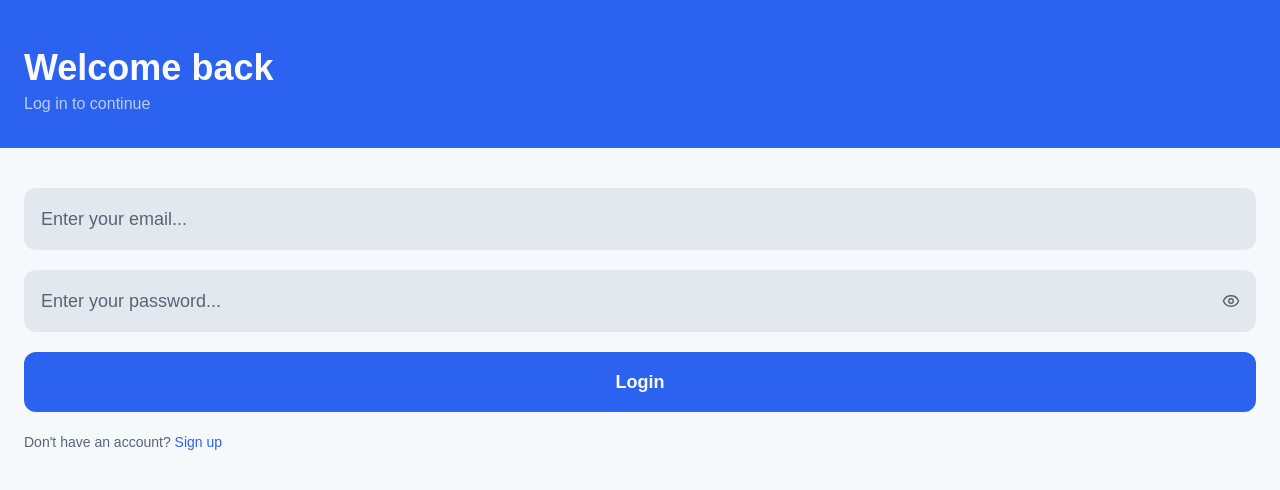
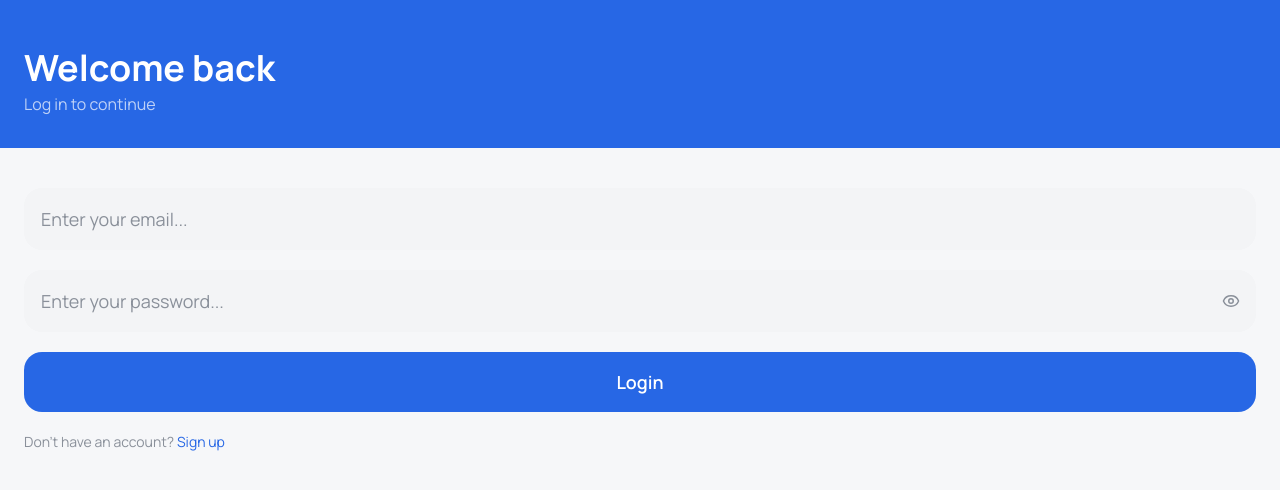
Before and after one commit to Toan04h/SmartTank, a React app in the folder frontend/: page /login in a window 1280 px wide. Shown: the top 490 px of the page. Built offline with nearby package versions, Linux system fonts and the light colour scheme; no server answers; the HTML template or start-up script is replaced by a standard one.

Commit message:
Redesign Dashboard with new design tokens
Restyle the Dashboard page with a modern minimalist look, and update the
global Tailwind tokens (colors, radius, font) it's built on.

```diff
--- a/frontend/src/index.css
+++ b/frontend/src/index.css
@@ -1,13 +1,13 @@
+@import url('https://fonts.googleapis.com/css2?family=Manrope:wght@300;400;500;600;700;800&display=swap');
 @import "tailwindcss";
 @import "tw-animate-css";
 @import "shadcn/tailwind.css";
-@import "@fontsource-variable/geist";
 
 @custom-variant dark (&:is(.dark *));
 
 @theme inline {
     --font-heading: var(--font-sans);
-    --font-sans: 'Geist Variable', sans-serif;
+    --font-sans: 'Manrope', sans-serif;
     --color-sidebar-ring: var(--sidebar-ring);
     --color-sidebar-border: var(--sidebar-border);
     --color-sidebar-accent-foreground: var(--sidebar-accent-foreground);
@@ -49,30 +49,30 @@
 }
 
 :root {
-    --background: oklch(0.98 0.005 255);
-    --foreground: oklch(0.15 0.03 255);
-    --card: oklch(1 0 0);
-    --card-foreground: oklch(0.15 0.03 255);
-    --popover: oklch(1 0 0);
-    --popover-foreground: oklch(0.15 0.03 255);
-    --primary: oklch(0.55 0.22 264);
-    --primary-foreground: oklch(0.985 0 0);
-    --secondary: oklch(0.93 0.01 255);
-    --secondary-foreground: oklch(0.25 0.03 255);
-    --muted: oklch(0.93 0.01 255);
-    --muted-foreground: oklch(0.50 0.03 255);
-    --accent: oklch(0.93 0.01 255);
-    --accent-foreground: oklch(0.25 0.03 255);
-    --destructive: oklch(0.577 0.245 27.325);
-    --border: oklch(0.88 0.01 255);
-    --input: oklch(0.88 0.01 255);
-    --ring: oklch(0.55 0.22 264);
+    --background: #F6F7F9;
+    --foreground: #11151B;
+    --card: #FFFFFF;
+    --card-foreground: #11151B;
+    --popover: #FFFFFF;
+    --popover-foreground: #11151B;
+    --primary: #2767E5;
+    --primary-foreground: #FFFFFF;
+    --secondary: #F3F4F6;
+    --secondary-foreground: #11151B;
+    --muted: #F3F4F6;
+    --muted-foreground: #8A909A;
+    --accent: #F3F4F6;
+    --accent-foreground: #11151B;
+    --destructive: #E0484D;
+    --border: #F0F1F3;
+    --input: #F0F1F3;
+    --ring: #2767E5;
     --chart-1: oklch(0.55 0.22 264);
     --chart-2: oklch(0.65 0.17 180);
     --chart-3: oklch(0.60 0.18 220);
     --chart-4: oklch(0.50 0.15 290);
     --chart-5: oklch(0.70 0.12 240);
-    --radius: 0.75rem;
+    --radius: 1.125rem;
     --sidebar: oklch(1 0 0);
     --sidebar-foreground: oklch(0.15 0.03 255);
     --sidebar-primary: oklch(0.55 0.22 264);
```
Also changed, not shown: frontend/src/pages/Dashboard.jsx (+95 -81 lines).
